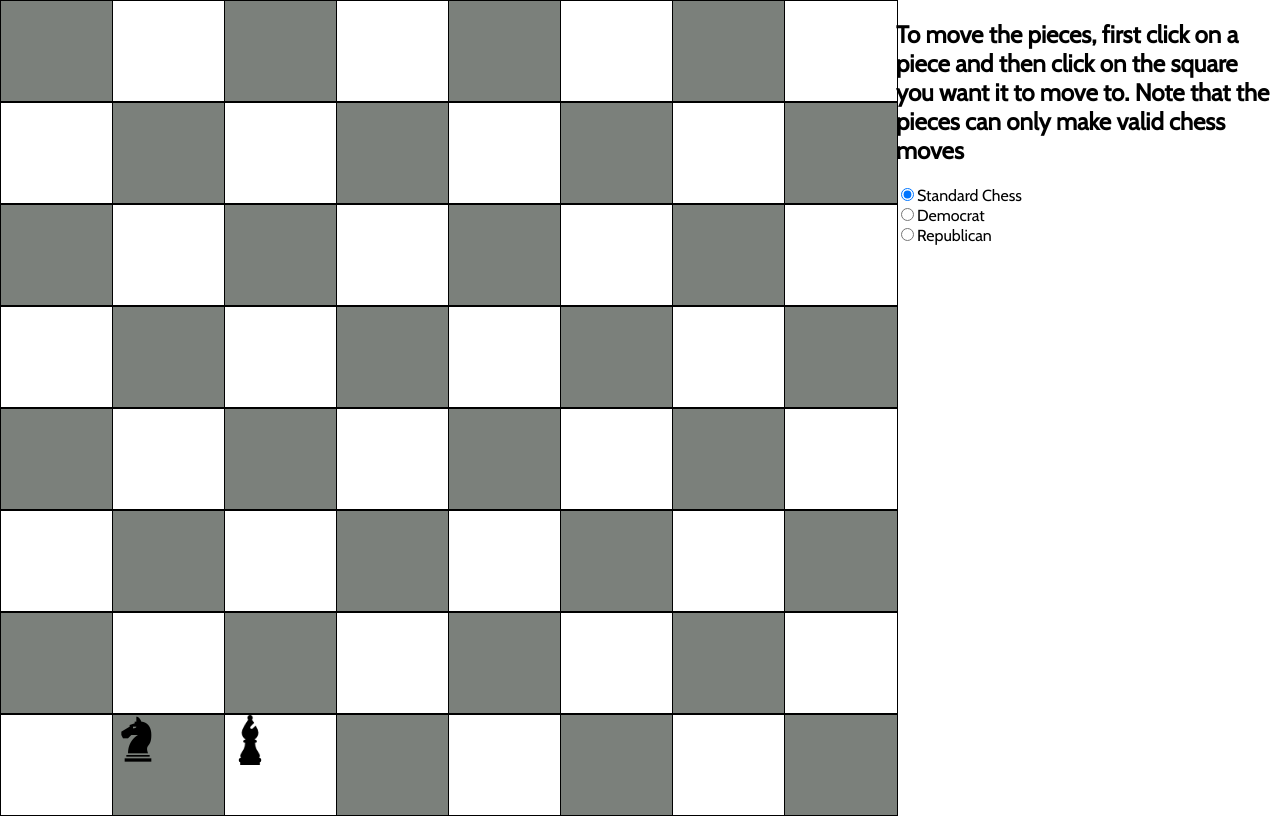
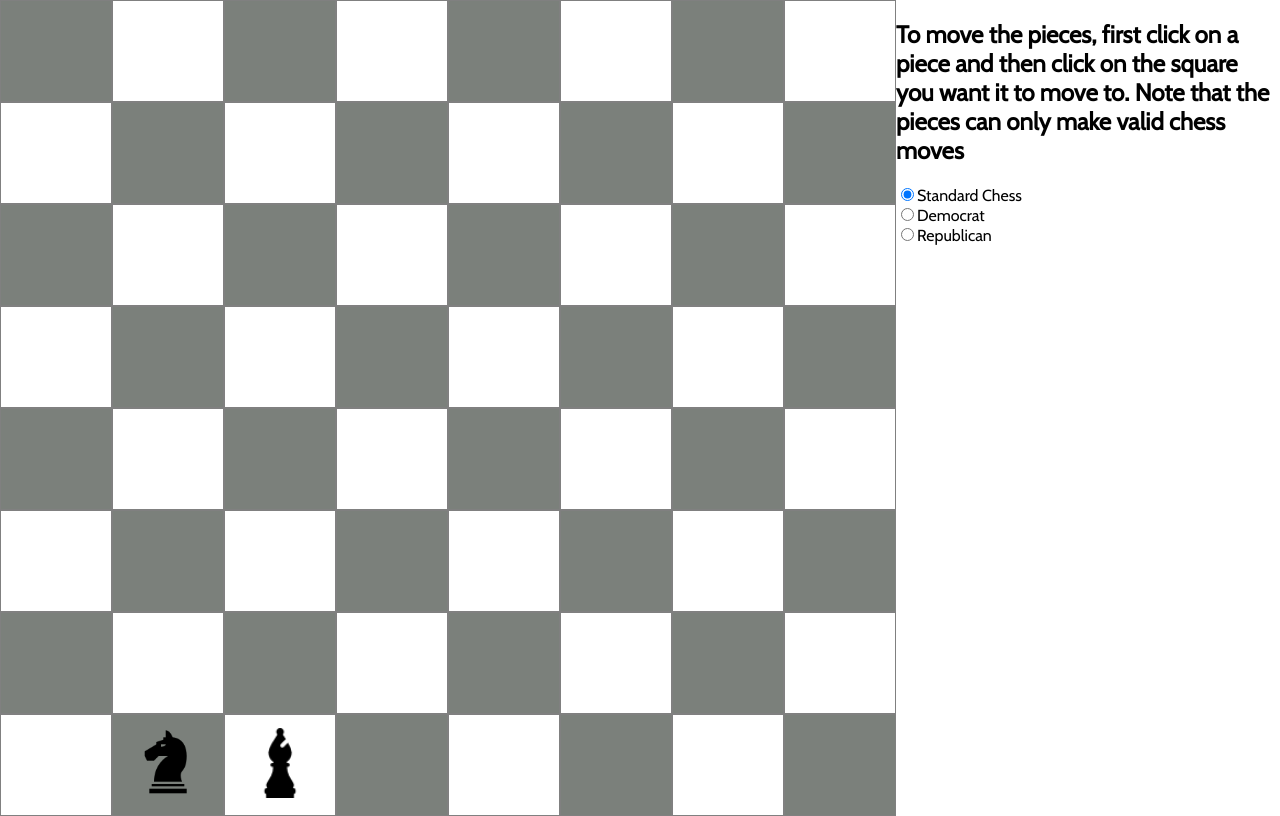
Before and after one commit to mariastlouis/chess-app, a React app: page / in a window 1280 px wide. Built offline with nearby package versions, Linux system fonts and the light colour scheme.

Commit message:
fixed square sizing issue

```diff
--- a/src/Piece/Piece.scss
+++ b/src/Piece/Piece.scss
@@ -1,5 +1,5 @@
 @import 'variable';
 
 .gamepiece {
-  width: 50px;
+  width: 70px;
 }
--- a/src/Square/Square.scss
+++ b/src/Square/Square.scss
@@ -1,13 +1,7 @@
 @import 'variable';
 
 .oneSquare {
-  height: 100%;
-  width: 100%;
-  border: 1px solid black;
-}
-
-.piece-container:hover{
-  background: green;
+  border: 1px solid gray;
 }
 
 .gray {
@@ -26,15 +20,10 @@
   background-color: $republican-red;
 }
 
-.green:hover{
-  background-color: green;
+.piece-container {
+  align-items: center;
+  display: flex;
+  height: 100px;
+  justify-content: center;
+  width: inherit;
 }
-
-.red:hover {
-  background-color: red;
-}
-
-.piece-container {
-  height: 100px;
-  width: 100px;
-}
```
Also changed, not shown: src/Piece/Piece.css, src/Square/Square.css, variable.css (deleted).
